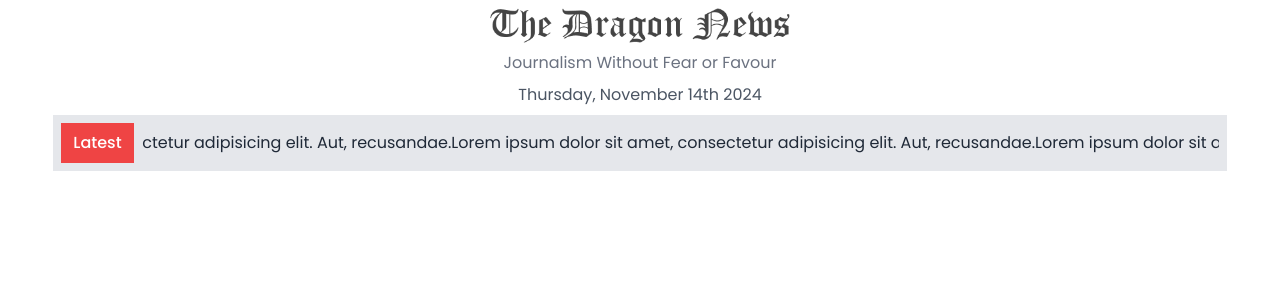
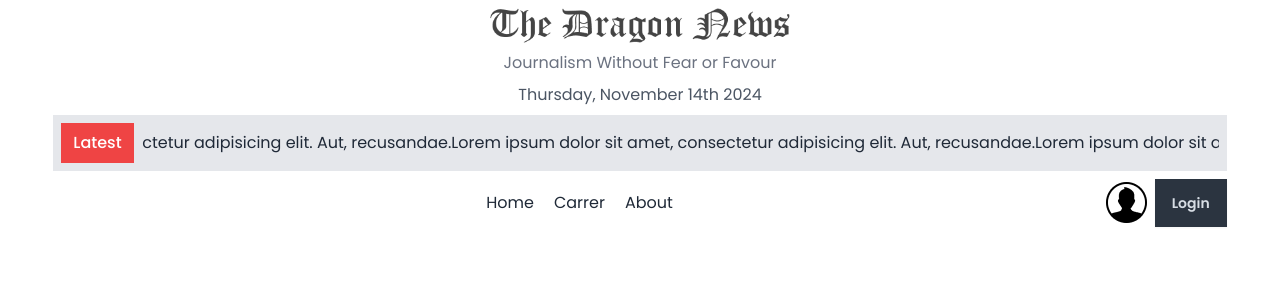
Before and after one commit to Crypt06545/Dragon-News, a React (Vite) app: page / in a window 1280 px wide. Shown: the top 300 px of the page. Built offline with nearby package versions, Linux system fonts and the light colour scheme.

Commit message:
create navbar

```diff
--- a/src/components/Navbar.jsx
+++ b/src/components/Navbar.jsx
@@ -1,5 +1,22 @@
+import { NavLink } from "react-router-dom";
+import userIcon from "../assets/user.png";
 const Navbar = () => {
-  return <div>This is from navbar</div>;
+  return (
+    <div className="w-11/12 mx-auto py-2 flex justify-between items-center">
+      <div className=""></div>
+      <div className="space-x-5">
+        <NavLink>Home</NavLink>
+        <NavLink>Carrer</NavLink>
+        <NavLink>About</NavLink>
+      </div>
+      <div className="flex gap-2 items-center">
+        <div>
+          <img src={userIcon} alt="" />
+        </div>
+        <button className="btn btn-neutral rounded-none">Login</button>
+      </div>
+    </div>
+  );
 };
 
 export default Navbar;
--- a/src/layouts/MainLayout.jsx
+++ b/src/layouts/MainLayout.jsx
@@ -1,5 +1,6 @@
 import Header from "../components/Header";
 import LatestNews from "../components/LatestNews";
+import Navbar from "../components/Navbar";
 
 const MainLayout = () => {
   return (
@@ -10,7 +11,9 @@ const MainLayout = () => {
           <LatestNews />
         </section>
       </header>
-      <nav></nav>
+      <nav>
+        <Navbar/>
+      </nav>
       <main></main>
     </div>
   );
```
